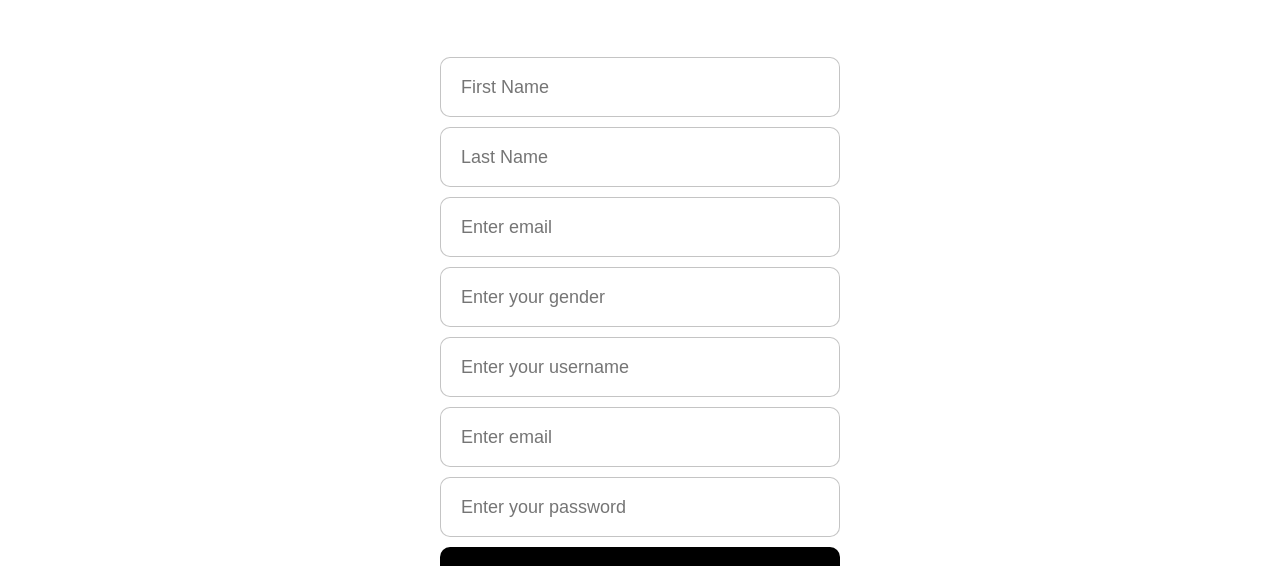
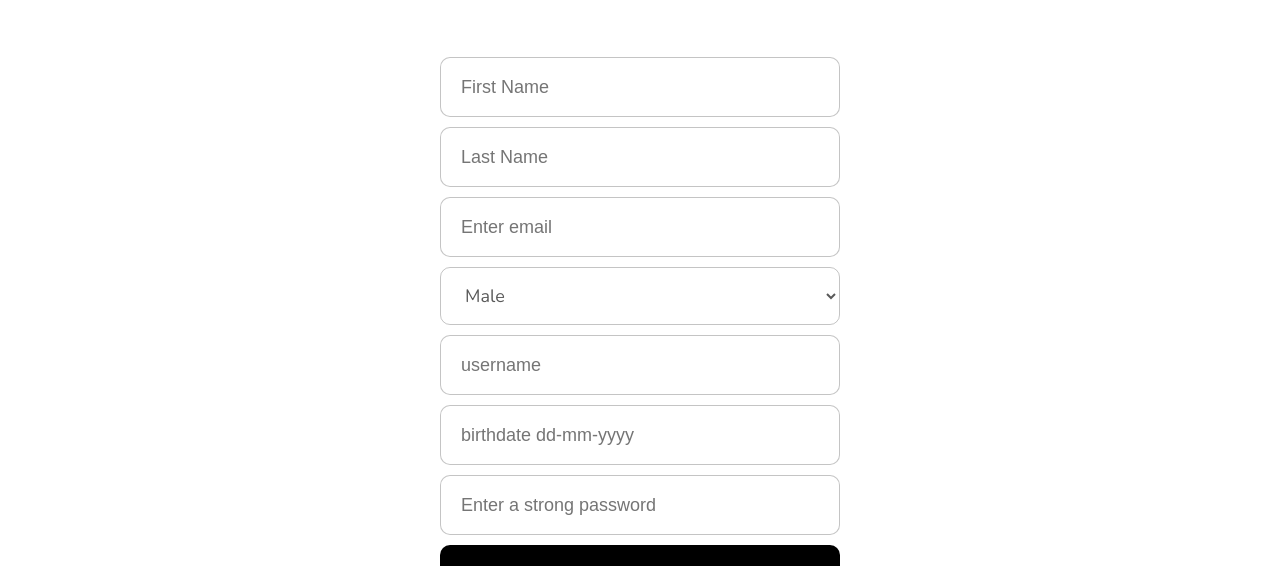
Before and after one commit to mahinulabid1/knigi-typescript-React-, a React (Vite) app: page /createAccount in a window 1280 px wide. Shown: the part 225-791 px from the top of the page. Built offline with nearby package versions, Linux system fonts and the light colour scheme; no server answers.

Commit message:
feat: integrate new redux state and code refactor

```diff
--- a/src/app/signIn&CreateAccount/createAccount/createAccount.tsx
+++ b/src/app/signIn&CreateAccount/createAccount/createAccount.tsx
@@ -4,99 +4,34 @@ import Navigation from "@/ui/nav/Nav"
 import Footer from "@/ui/footer/footer"
 import HelmetComponent from '@helmet';
 
-const CreateAccountForm: FC = () => {
-  return (
-    <>
-      <form>
-        <input
-          type="text"
-          key={1} placeholder='First Name'
-          name='firstName'
-        // onChange ={(event) => { setUsername ( event.target.value ) } }
-        />
+import CreateAccountForm from './module/createAccountForm';
 
-        <input
-          type="text"
-          key={2}
-          placeholder='Last Name'
-          name='lastName'
-        // onChange ={(event) => { setUsername ( event.target.value ) } }
-        />
 
-        <input
-          type="email"
-          key={3}
-          placeholder='Enter email'
-          name="email"
-        // onChange ={(event) => { setPassword ( event.target.value ) } }
-        />
 
-        <input
-          type="text"
-          key={4}
-          placeholder='Enter your gender'
-          name="gender"
-        // onChange ={(event) => { setPassword ( event.target.value ) } }
-        />
-
-        <input
-          type="text"
-          key={5}
-          placeholder='Enter your username'
-          name="username"
-        // onChange ={(event) => { setPassword ( event.target.value ) } }
-        />
-
-        <input
-          type="email"
-          key={6}
-          placeholder='Enter email'
-          name="email"
-        // onChange ={(event) => { setPassword ( event.target.value ) } }
-        />
-
-        <input
-          type="password"
-          key={7}
-          placeholder='Enter your password'
-          name="password"
-        // onChange ={(event) => { setPassword ( event.target.value ) } }
-        />
-      </form>
-
-      <button className={styles.submit + " transition"}>
-        Create new Account
-      </button>
-    </>
-  )
-}
 
 const CreateAccount: FC = () => {
   return (
     <>
       <HelmetComponent title="Knigi - Sign In & Sign Up" />
       <Navigation />
-
       <h1 className={styles.heading + ' text-center'}> Sign In </h1>
 
-      {/* Login Form */}
       <div className={styles.formContainer}>
 
-        <CreateAccountForm />{/* combining Component with State */}
-
+        <CreateAccountForm />
         <div className={styles.formExtraLink + ' flex flex-s-b'}>
           <a href="/login">
-            Already Have an Account {/* changing form using onClick */}
+            Already Have an Account
           </a>
 
-          <a href="/forgotpass">Forgot Password</a>
+          <a href="/forgotpass">
+            Forgot Password
+          </a>
+
         </div>
-
       </div>
 
-
       <div className={styles.whiteSpaces}></div>
-
       <Footer />
     </>
   )
--- /dev/null
+++ b/src/app/signIn&CreateAccount/createAccount/module/createAccountForm.tsx
@@ -0,0 +1,114 @@
+import {FC} from "react"
+import styles from "../../main.module.css";
+import { useAppDispatch, useAppSelector } from "@store/hooks";
+import {
+  setSignInPassword,
+  setSignInUsername,
+  setSignUpBirthdate,
+  setSignUpEmail,
+  setSignUpFirstName,
+  setSignUpGender,
+  setSignUpLastName,
+  setSignUpPassword,
+  setSignUpUsername
+} from "@store/userFormInputSlice";
+
+const CreateAccountForm: FC = () => {
+  const dispatch =useAppDispatch();
+  const gender = useAppSelector((state) => state.input.signUpGender)
+  const firstName = useAppSelector((state) => state.input.signUpFirstName)
+  const lastName = useAppSelector((state)=> state.input.signUpLastName)
+  const email = useAppSelector((state) => state.input.signUpEmail)
+  const password = useAppSelector((state) => state.input.signUpPassword)
+  const birthdate = useAppSelector((state) => state.input.signUpBirthdate)
+  const username = useAppSelector((state) => state.input.signUpUsername)
+
+
+
+  return (
+    <>
+      <form className={styles.createAccountForm}>
+        <input
+          type="text"
+          key={1} placeholder='First Name'
+          name='firstName'
+          onChange ={(event) => { dispatch(setSignUpFirstName(event.target.value));}}
+        />
+
+        <input
+          type="text"
+          key={2}
+          placeholder='Last Name'
+          name='lastName'
+          onChange ={(event) => { dispatch(setSignUpLastName(event.target.value)) }}
+        />
+
+        <input
+          type="email"
+          key={3}
+          placeholder='Enter email'
+          name="email"
+          onChange ={(event) => { dispatch(setSignUpEmail(event.target.value)) }}
+        />
+
+        {/* <label for="dropdown">Select an option:</label> <br></br> */}
+        <select name="gender"
+        onChange ={(event) => { dispatch(setSignUpGender(event.target.value)) }}
+        >
+          <option value="male">Male</option>
+          <option value="female">Female</option>
+          <option value="other">Other</option>
+        </select>
+
+        <input
+          type="text"
+          key={5}
+          placeholder='username'
+          name="username"
+          onChange ={(event) => { dispatch(setSignUpUsername(event.target.value)) }}
+        />
+
+        <input
+          type="text"
+          key={6}
+          placeholder='birthdate dd-mm-yyyy'
+          name="birthdate"
+          onChange ={(event) => { dispatch(setSignUpBirthdate(event.target.value)) }}
+        />
+
+        {/* <input
+          type="email"
+          key={6}
+          placeholder='Provide your email'
+          name="email"
+        /> */}
+
+        <input
+          type="password"
+          key={7}
+          placeholder='Enter a strong password'
+          name="password"
+          onChange ={(event) => { dispatch(setSignUpPassword(event.target.value)) }}
+        />
+      </form>
+
+      <button className={styles.submit + " transition"}>
+        Create new Account
+      </button>
+
+      <br/>
+      <br/>
+      DEV MODE: <br/>
+      Gender: --- {gender} <br/>
+      FirstName: --- {firstName} <br/>
+      LastName: --- {lastName} <br/>
+      Email: --- {email} <br/>
+      Password: --- {password} <br/>
+      Username: --- {username} <br/>
+      Birthdate: -- {birthdate} <br/>
+    </>
+  )
+}
+
+
+export default CreateAccountForm;
--- a/src/app/signIn&CreateAccount/main.module.css
+++ b/src/app/signIn&CreateAccount/main.module.css
@@ -7,6 +7,7 @@
   margin: 50px 0;
 
 }
+
 
 .formContainer {
   width: 400px;
@@ -65,3 +66,35 @@
 .formExtraLink button{
   font-size: 15px;
 }
+
+
+
+
+/* CREATE ACCOUNT FORM */
+.createAccountForm select {
+  border: 1px solid rgba(0, 0, 0, 0.233);
+  font-family: "Nunito", sans-serif;
+  font-size: 18px;
+  height : 58px;
+  width: 100%;
+  margin-bottom :10px;
+  padding: 5px 20px;
+  border-radius: 10px;
+  background: none;
+  color:#000000a6;
+}
+
+.createAccountForm select:focus{
+  outline: none;
+}
+
+
+.createAccountForm select::after{
+  border:none;
+}
+
+
+
+.createAccountForm select option{
+  border:none;
+}
```
Also changed, not shown: src/assets/css/globalStyles.css (+6 -5 lines), src/app/signIn&CreateAccount/createAccount/createAccount.module.css (deleted).
